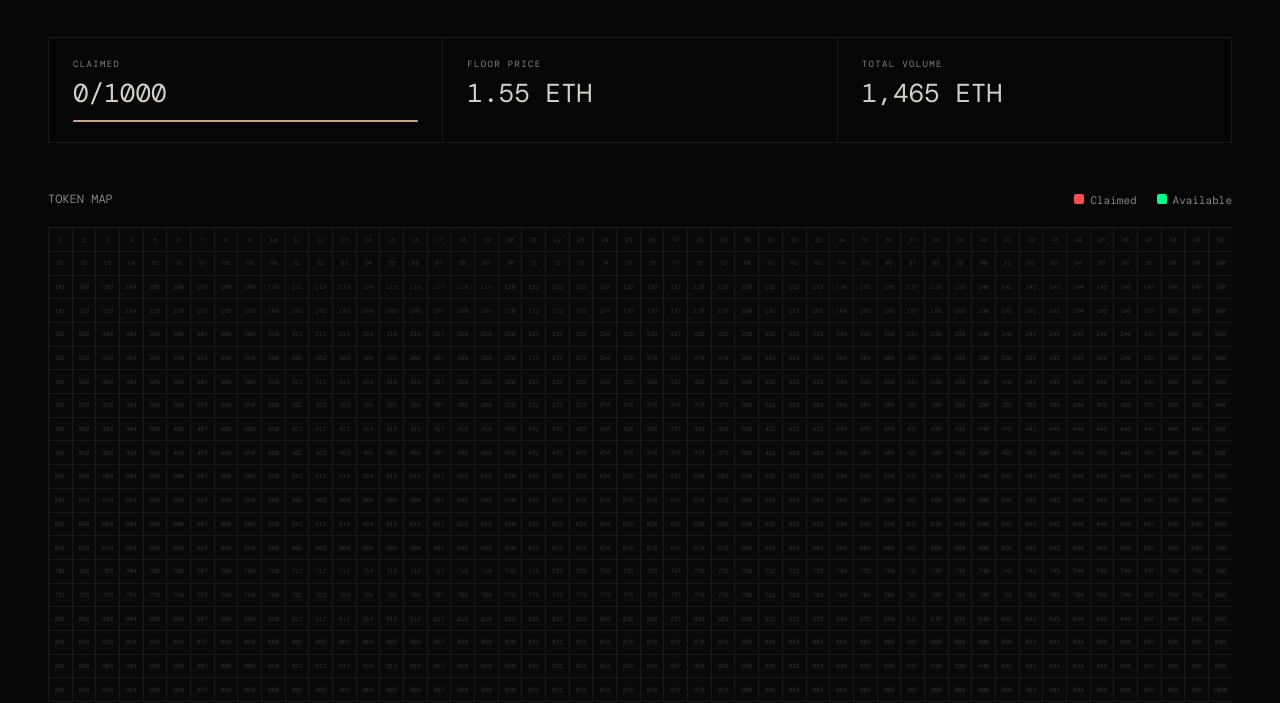
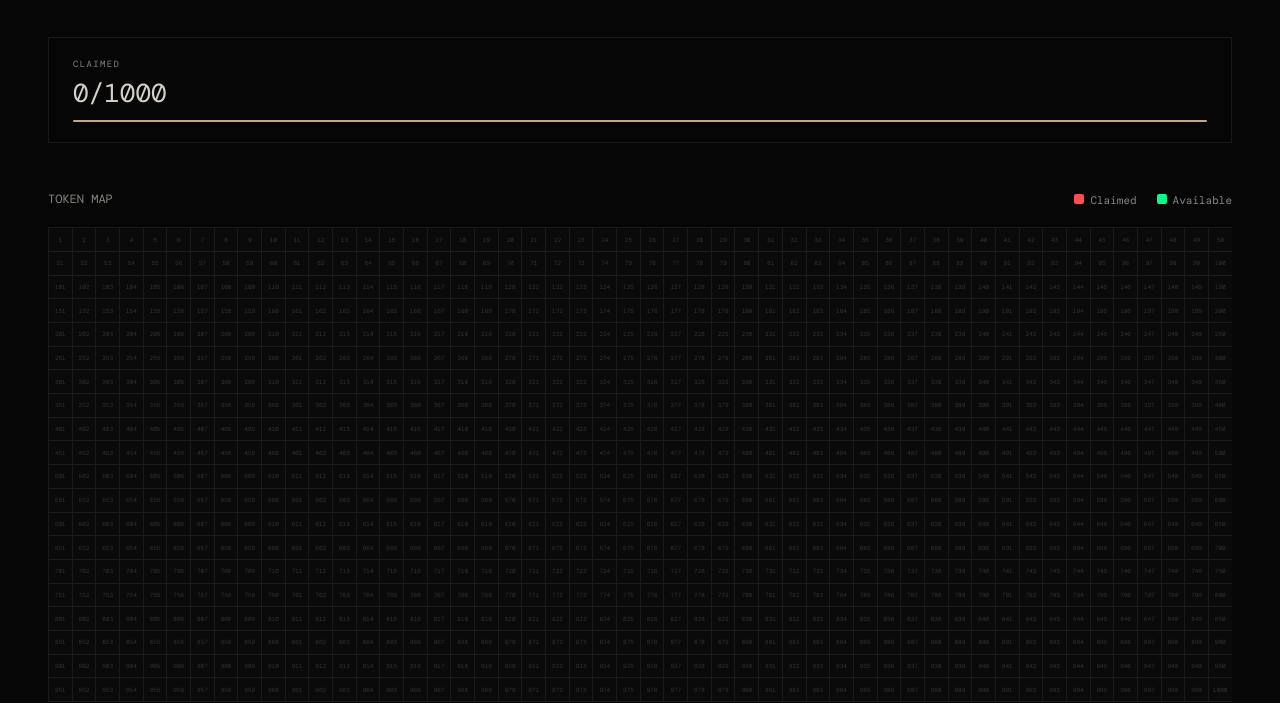
Before and after one commit to DatalandArt/biome-lumina-print-claim, a plain HTML site: page index.html in a window 1280 px wide. Shown: the part 131-834 px from the top of the page. Drawn offline with nearby package versions, Linux system fonts and the light colour scheme; a web font is replaced by a local one.

Commit message:
removed non-dynamic volume/floor

```diff
--- a/index.html
+++ b/index.html
@@ -269,20 +269,12 @@
     </div>
 
     <div class="stats mono">
-      <div class="stat-cell">
+      <div class="stat-cell" style="flex: 1">
         <div class="stat-label">Claimed</div>
         <div class="stat-val"><span id="count">0</span>/1000</div>
         <div class="stat-bar">
           <div class="stat-bar-fill" id="progress"></div>
         </div>
-      </div>
-      <div class="stat-cell">
-        <div class="stat-label">Floor Price</div>
-        <div class="stat-val">1.55 ETH</div>
-      </div>
-      <div class="stat-cell">
-        <div class="stat-label">Total Volume</div>
-        <div class="stat-val">1,465 ETH</div>
       </div>
     </div>
 
```
